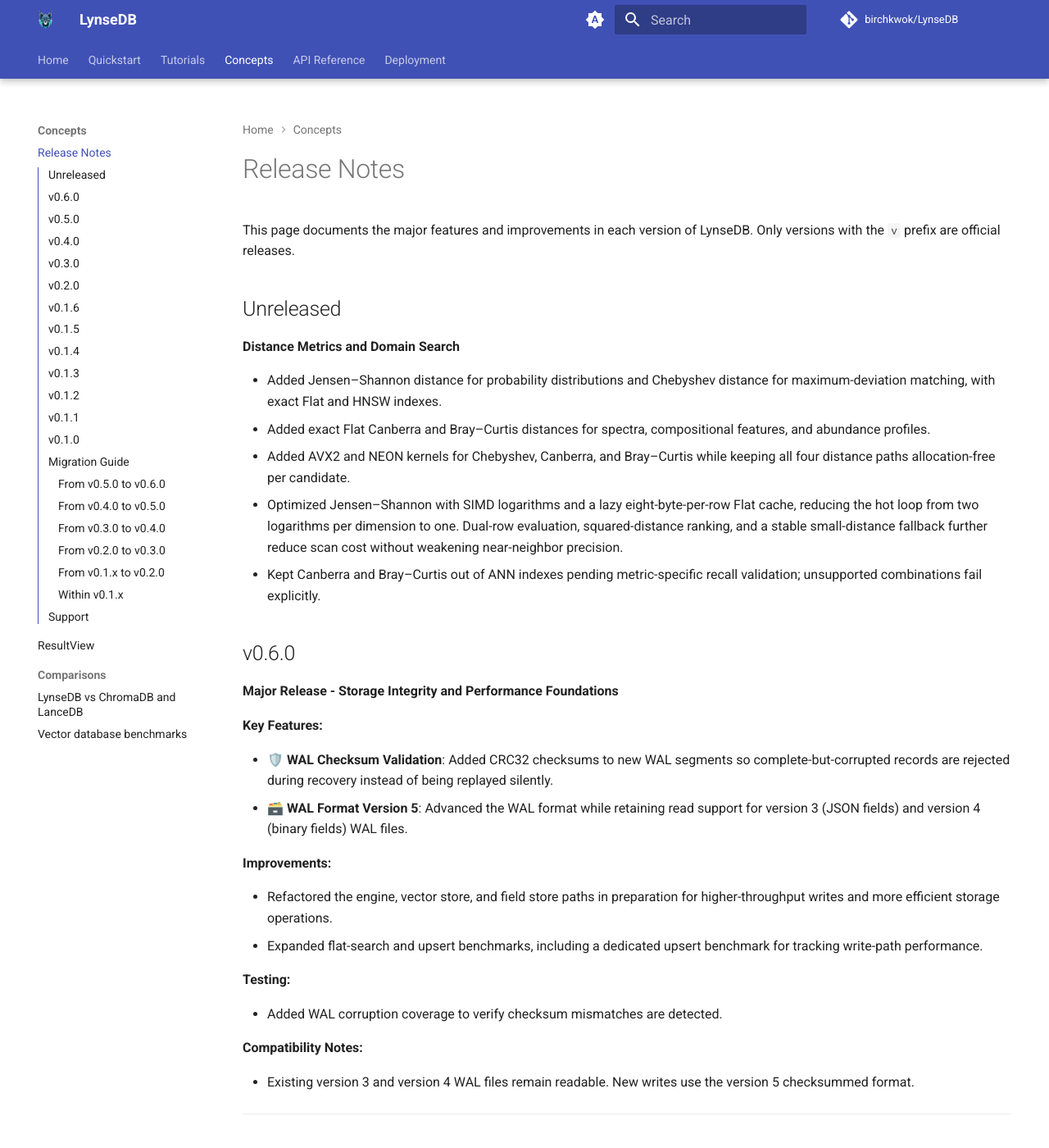
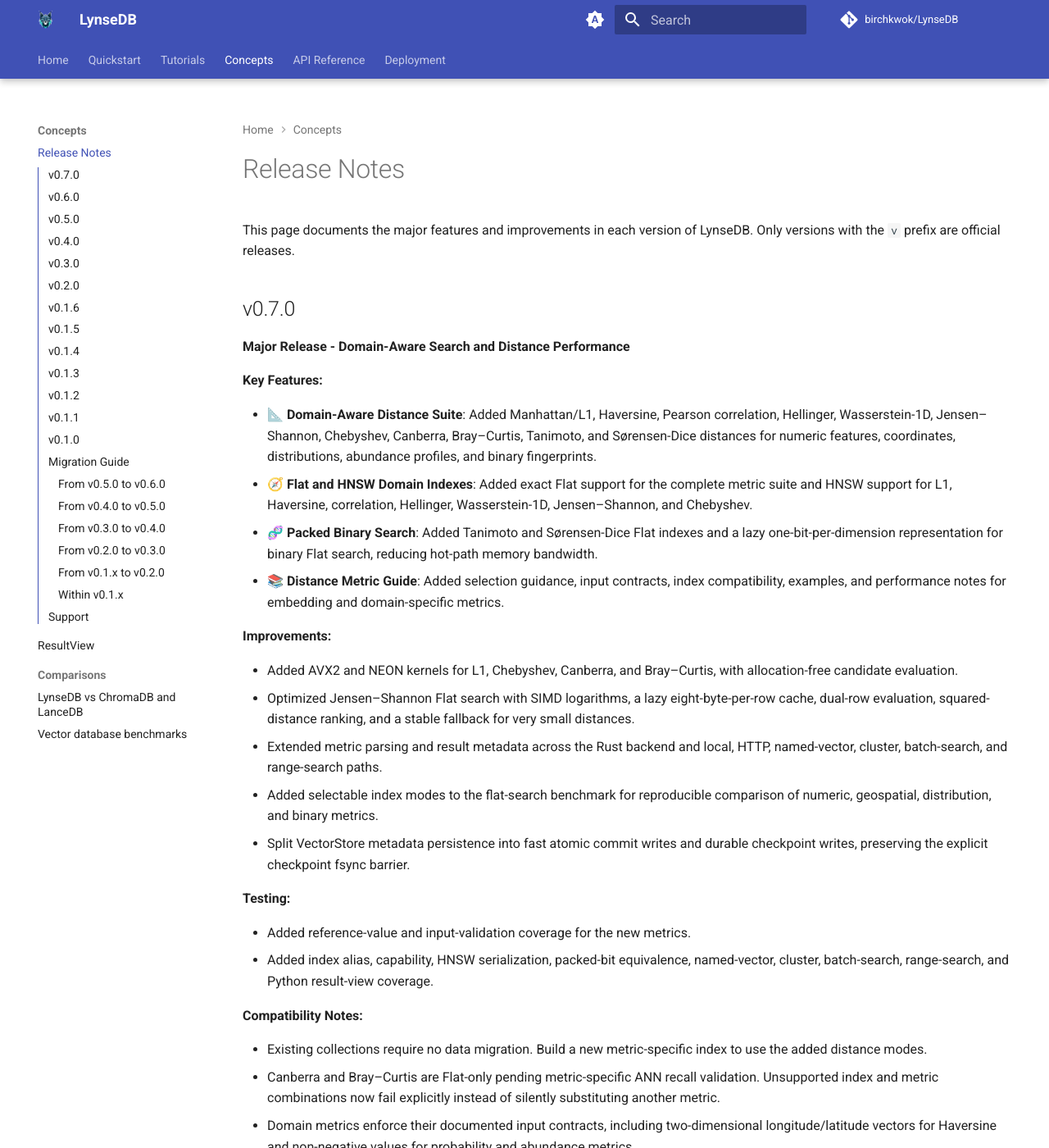
Before and after one commit to BirchKwok/lynsedb, an MkDocs documentation site: the page built from docs/releases.md, in a window 1280 px wide and 1400 px high. Shown: the whole window at 82% size. Built offline with MkDocs 1.6.1 and Material for MkDocs 9.7.7, drawn with Linux system fonts in a browser that asks for light colours; comment, search, counter and statistics services are not loaded; the version menu is left out; some of the changed text lies outside the part shown.

Commit message:
feat: Update the v0.7.0 release notes to add new distance metrics and improvements

```diff
--- a/docs/releases.md
+++ b/docs/releases.md
@@ -2,22 +2,60 @@
 
 This page documents the major features and improvements in each version of LynseDB. Only versions with the `v` prefix are official releases.
 
-## Unreleased
+## v0.7.0
 
-**Distance Metrics and Domain Search**
+**Major Release - Domain-Aware Search and Distance Performance**
 
-- Added Jensen–Shannon distance for probability distributions and Chebyshev
-  distance for maximum-deviation matching, with exact Flat and HNSW indexes.
-- Added exact Flat Canberra and Bray–Curtis distances for spectra,
-  compositional features, and abundance profiles.
-- Added AVX2 and NEON kernels for Chebyshev, Canberra, and Bray–Curtis while
-  keeping all four distance paths allocation-free per candidate.
-- Optimized Jensen–Shannon with SIMD logarithms and a lazy eight-byte-per-row
-  Flat cache, reducing the hot loop from two logarithms per dimension to one.
-  Dual-row evaluation, squared-distance ranking, and a stable small-distance
-  fallback further reduce scan cost without weakening near-neighbor precision.
-- Kept Canberra and Bray–Curtis out of ANN indexes pending metric-specific
-  recall validation; unsupported combinations fail explicitly.
+**Key Features:**
+
+- 📐 **Domain-Aware Distance Suite**: Added Manhattan/L1, Haversine,
+  Pearson correlation, Hellinger, Wasserstein-1D, Jensen–Shannon, Chebyshev,
+  Canberra, Bray–Curtis, Tanimoto, and Sørensen-Dice distances for numeric
+  features, coordinates, distributions, abundance profiles, and binary
+  fingerprints.
+- 🧭 **Flat and HNSW Domain Indexes**: Added exact Flat support for the
+  complete metric suite and HNSW support for L1, Haversine, correlation,
+  Hellinger, Wasserstein-1D, Jensen–Shannon, and Chebyshev.
+- 🧬 **Packed Binary Search**: Added Tanimoto and Sørensen-Dice Flat
+  indexes and a lazy one-bit-per-dimension representation for binary Flat
+  search, reducing hot-path memory bandwidth.
+- 📚 **Distance Metric Guide**: Added selection guidance, input contracts,
+  index compatibility, examples, and performance notes for embedding and
+  domain-specific metrics.
+
+**Improvements:**
+
+- Added AVX2 and NEON kernels for L1, Chebyshev, Canberra, and Bray–Curtis,
+  with allocation-free candidate evaluation.
+- Optimized Jensen–Shannon Flat search with SIMD logarithms, a lazy
+  eight-byte-per-row cache, dual-row evaluation, squared-distance ranking, and
+  a stable fallback for very small distances.
+- Extended metric parsing and result metadata across the Rust backend and
+  local, HTTP, named-vector, cluster, batch-search, and range-search paths.
+- Added selectable index modes to the flat-search benchmark for reproducible
+  comparison of numeric, geospatial, distribution, and binary metrics.
+- Split VectorStore metadata persistence into fast atomic commit writes and
+  durable checkpoint writes, preserving the explicit checkpoint fsync barrier.
+
+**Testing:**
+
+- Added reference-value and input-validation coverage for the new metrics.
+- Added index alias, capability, HNSW serialization, packed-bit equivalence,
+  named-vector, cluster, batch-search, range-search, and Python result-view
+  coverage.
+
+**Compatibility Notes:**
+
+- Existing collections require no data migration. Build a new metric-specific
+  index to use the added distance modes.
+- Canberra and Bray–Curtis are Flat-only pending metric-specific ANN recall
+  validation. Unsupported index and metric combinations now fail explicitly
+  instead of silently substituting another metric.
+- Domain metrics enforce their documented input contracts, including
+  two-dimensional longitude/latitude vectors for Haversine and non-negative
+  values for probability and abundance metrics.
+
+---
 
 ## v0.6.0
 
```
